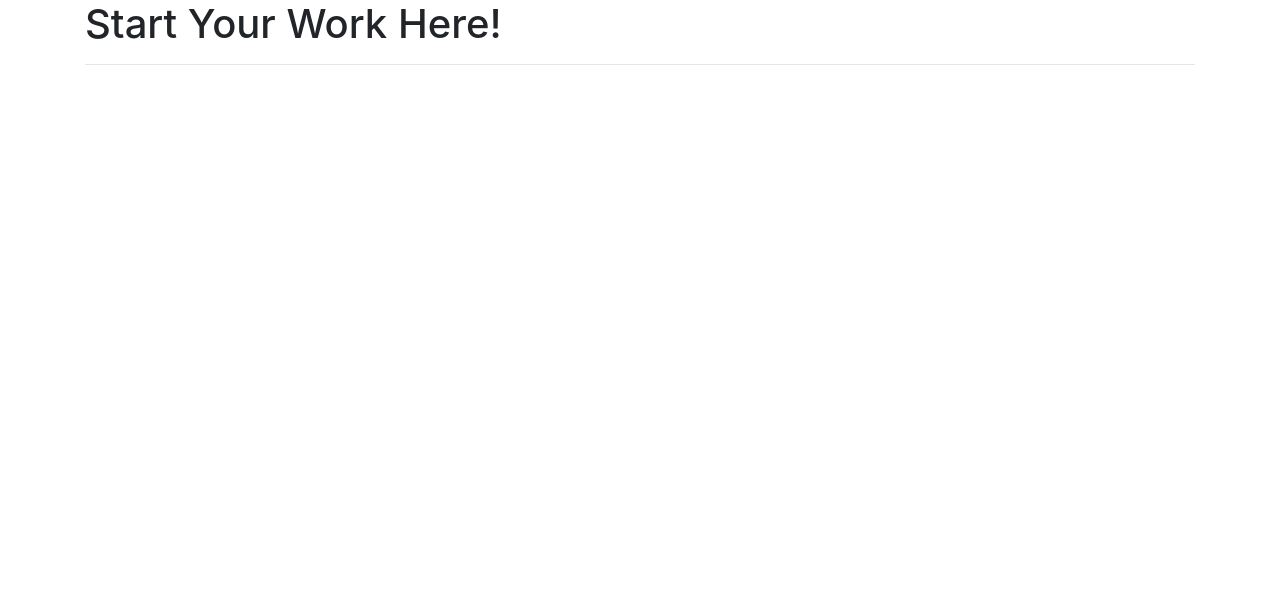
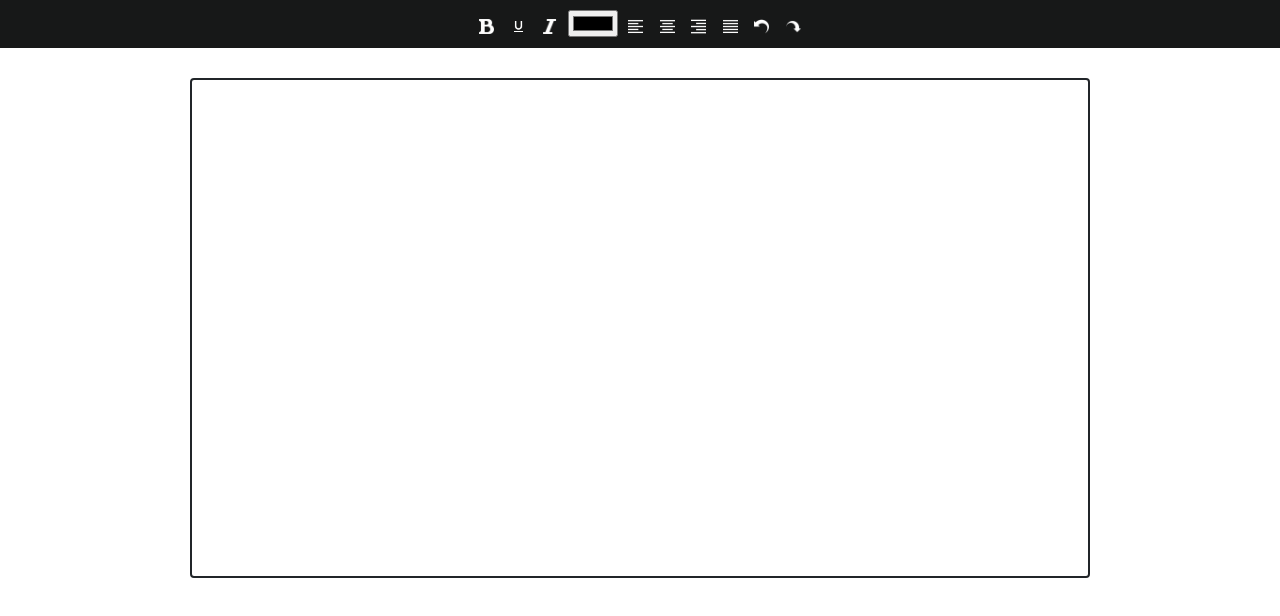
Before and after one commit to Irima-Samarasinghe/Text-editor, a plain HTML site: page index.html in a window 1280 px wide. Drawn offline with nearby package versions, Linux system fonts and the light colour scheme.

Commit message:
add bold feature

```diff
--- a/index.html
+++ b/index.html
@@ -1,5 +1,4 @@
-
-<!doctype html>
+<!DOCTYPE html>
 <html lang="en">
 
 <head>
@@ -7,28 +6,121 @@
     <meta charset="utf-8">
     <meta name="viewport" content="width=device-width, initial-scale=1, shrink-to-fit=no">
     <!-- Bootstrap CSS -->
-    <link rel="stylesheet" href="https://maxcdn.bootstrapcdn.com/bootstrap/4.0.0/css/bootstrap.min.css" integrity="sha384-Gn5384xqQ1aoWXA+058RXPxPg6fy4IWvTNh0E263XmFcJlSAwiGgFAW/dAiS6JXm" crossorigin="anonymous">
+    <link rel="stylesheet" href="https://maxcdn.bootstrapcdn.com/bootstrap/4.0.0/css/bootstrap.min.css"
+        integrity="sha384-Gn5384xqQ1aoWXA+058RXPxPg6fy4IWvTNh0E263XmFcJlSAwiGgFAW/dAiS6JXm" crossorigin="anonymous">
     <link rel="stylesheet" href="https://cdnjs.cloudflare.com/ajax/libs/font-awesome/4.7.0/css/font-awesome.min.css">
-    <title>Text Editor - [Your Student Number]</title>
+    <title>Text Editor - [CT/2019/053]</title>
+
+    <style>
+        ul {
+            list-style: none;
+            background-color: rgb(23, 24, 24);
+            margin: 0;
+            padding: 10px;
+            text-align: center;
+        }
+
+        li {
+            display: inline;
+        }
+
+        img {
+            border: none;
+            height: 15px;
+            width: 15px;
+        }
+
+        button {
+            background-color: rgb(23, 24, 24);
+            border: none;
+        }
+
+        #textarea {
+            margin: auto;
+            margin-top: 30px;
+            width: 900px;
+            height: 500px;
+            border: 1px solid #ccc;
+            outline: auto;
+            overflow-y: auto;
+        }
+    </style>
 </head>
 
 <body>
 
-    <!--  Remove this div once you are started -->
-    <div class="container">
-        <div class="row">
-            <div class="col-md-12">
-                <h1>Start Your Work Here!</h1>
-                <hr>
-            </div>
-        </div>
-    </div>
+    <ul>
+        <li>
+            <button type="button" onclick="applyformat('bold')">
+                <img src="./Resources/bold-xxl.png" alt="bold">
+            </button>
+        </li>
+        <li>
+            <button type="button">
+                <img src="./Resources/format_underline_white_192x192.png" alt="underline">
+            </button>
+        </li>
+        <li>
+            <button type="button">
+                <img src="./Resources/italic-xxl.png" alt="italic">
+            </button>
+        </li>
+        <li>
+            <input type="color" id="color-picker-input" >
+        </li>
+        <li>
+            <button type="button" >
+                <img src="./Resources/left.png" alt="align-left">
+            </button>
+        </li>
+        <li>
+            <button type="button">
+                <img src="./Resources/center.png" alt="center">
+            </button>
+        </li>
+        <li>
+            <button type="button">
+                <img src="./Resources/right.png" alt="align-right">
+            </button>
+        </li>
+        <li>
+            <button type="button">
+                <img src="./Resources/justify.png" alt="align-justify">
+            </button>
+        </li>
+        <li>
+            <button type="button">
+                <img src="./Resources/undo-4-32.png" alt="undo">
+            </button>
+        </li>
+        <li>
+            <button type="button">
+                <img src="./Resources/action-redo-32.png" alt="redo">
+            </button>
+        </li>
+    </ul>
+    <div id="textarea" contenteditable="true"></div>
+
+    <script type="text/javascript">
+        let textarea = document.getElementById("textarea");
 
 
+        function applyformat(command, value = null) {
+
+            document.execCommand(command, false, value);
+        }
+    </script>
+
     <!-- jQuery first, then Popper.js, then Bootstrap JS -->
-    <script src="https://code.jquery.com/jquery-3.2.1.slim.min.js" integrity="sha384-KJ3o2DKtIkvYIK3UENzmM7KCkRr/rE9/Qpg6aAZGJwFDMVNA/GpGFF93hXpG5KkN" crossorigin="anonymous"></script>
-    <script src="https://cdnjs.cloudflare.com/ajax/libs/popper.js/1.12.9/umd/popper.min.js" integrity="sha384-ApNbgh9B+Y1QKtv3Rn7W3mgPxhU9K/ScQsAP7hUibX39j7fakFPskvXusvfa0b4Q" crossorigin="anonymous"></script>
-    <script src="https://maxcdn.bootstrapcdn.com/bootstrap/4.0.0/js/bootstrap.min.js" integrity="sha384-JZR6Spejh4U02d8jOt6vLEHfe/JQGiRRSQQxSfFWpi1MquVdAyjUar5+76PVCmYl" crossorigin="anonymous"></script>
+    <script src="https://code.jquery.com/jquery-3.2.1.slim.min.js"
+        integrity="sha384-KJ3o2DKtIkvYIK3UENzmM7KCkRr/rE9/Qpg6aAZGJwFDMVNA/GpGFF93hXpG5KkN"
+        crossorigin="anonymous"></script>
+    <script src="https://cdnjs.cloudflare.com/ajax/libs/popper.js/1.12.9/umd/popper.min.js"
+        integrity="sha384-ApNbgh9B+Y1QKtv3Rn7W3mgPxhU9K/ScQsAP7hUibX39j7fakFPskvXusvfa0b4Q"
+        crossorigin="anonymous"></script>
+    <script src="https://maxcdn.bootstrapcdn.com/bootstrap/4.0.0/js/bootstrap.min.js"
+        integrity="sha384-JZR6Spejh4U02d8jOt6vLEHfe/JQGiRRSQQxSfFWpi1MquVdAyjUar5+76PVCmYl"
+        crossorigin="anonymous"></script>
 </body>
-<!-- Author: [Your Name] | [Your Student Number] -->
+<!-- Author:Nadee.M.S.I | CT/2019/053-->
 </html>
```
